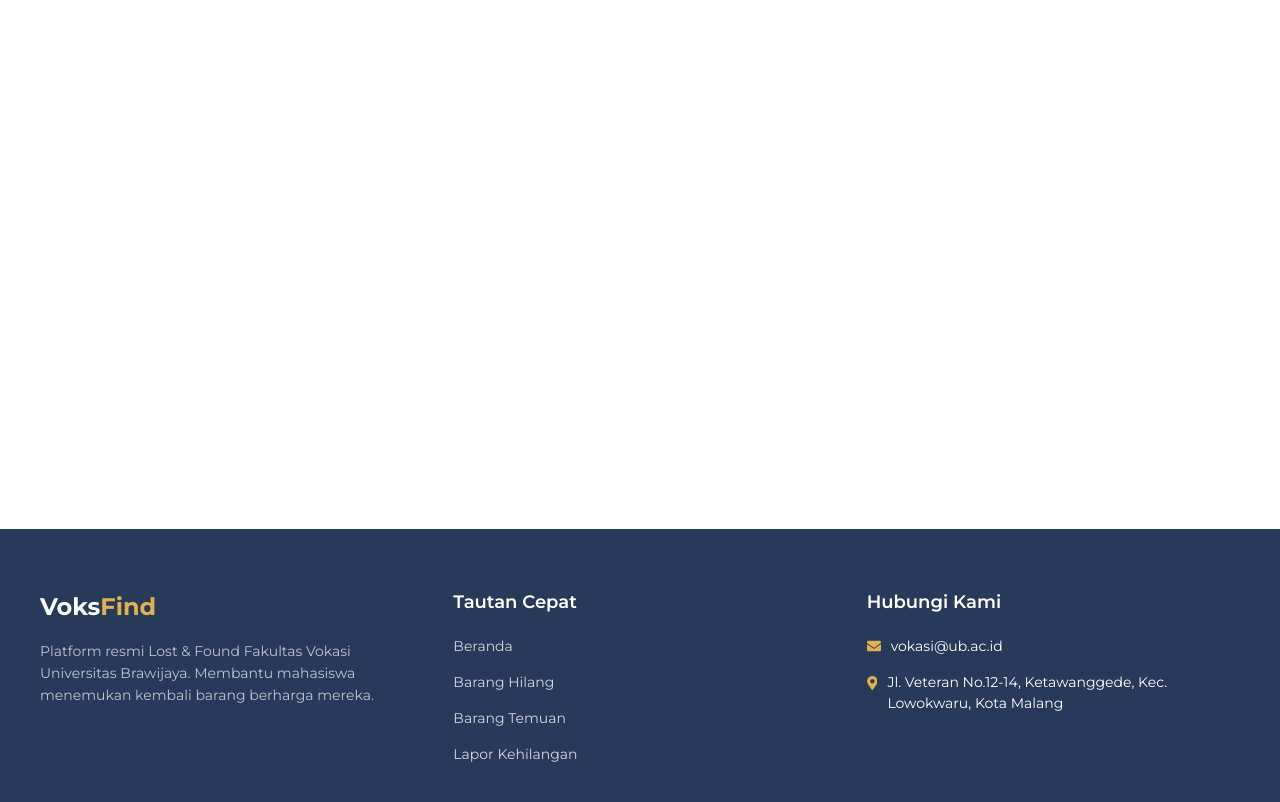
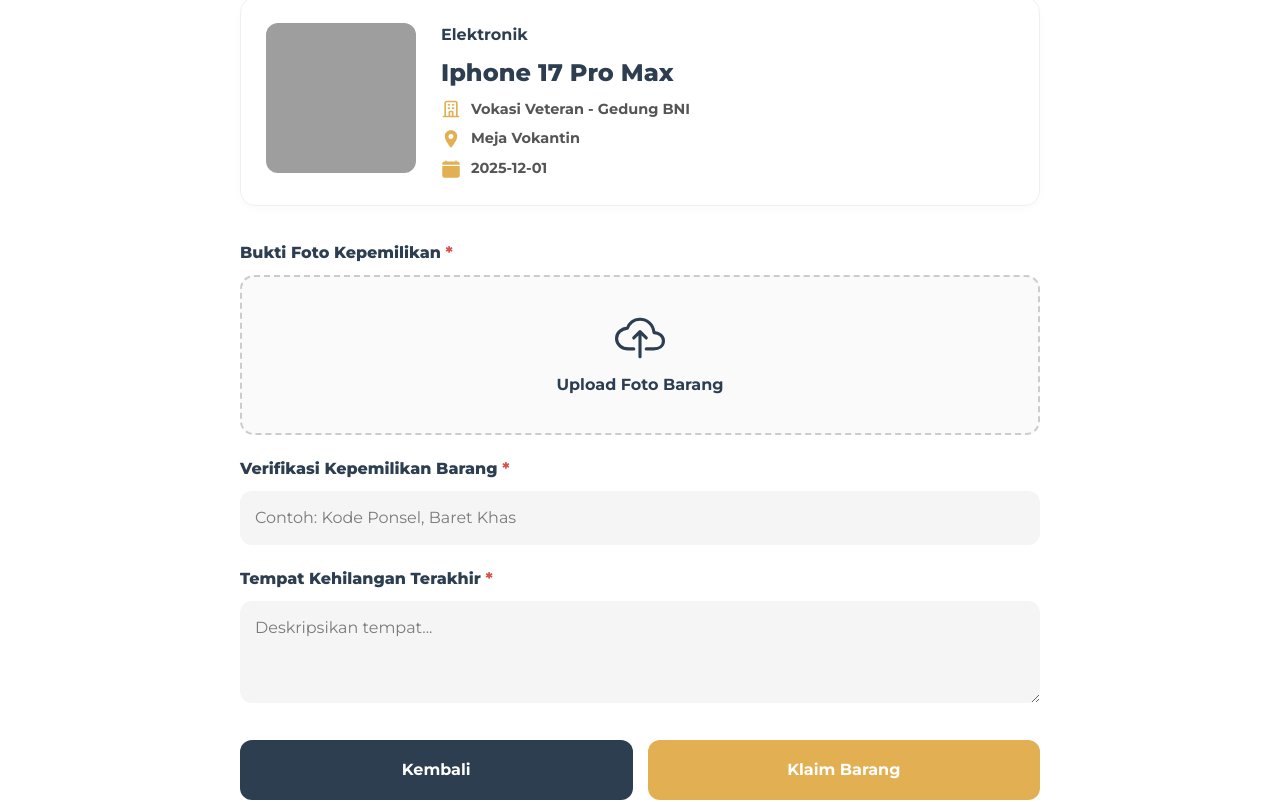
Before and after one commit to Taniaagokil/fe_uas_sem_2, a React (Vite) app: page /klaim/1 in a window 1280 px wide. Shown: the part 300-1102 px from the top of the page. Built offline with nearby package versions, Linux system fonts and the light colour scheme; grey boxes are pictures that could not be loaded.

Commit message:
slicing klaim barang

```diff
--- a/src/App.jsx
+++ b/src/App.jsx
@@ -10,6 +10,7 @@
 import TemuanDetailPage from './pages/TemuanDetailPage'
 import ProfilePage from './pages/ProfilePage'
 import RiwayatClaimPage from './pages/RiwayatClaimPage'
+import KlaimBarangPage from './pages/KlaimBarangPage';
 import ScrollToTop from './components/ScrollToTop' // Import ini
 import { itemsData } from './data/dummyData'
 
@@ -61,6 +62,7 @@
 
           <Route path="/barang/:id" element={<TemuanDetailPage items={items} />} />
           <Route path="/riwayat-claim" element={<RiwayatClaimPage />} />
+          <Route path="/klaim/:id" element={<KlaimBarangPage items={items} />} />
 
         </Routes>
       </div>
--- /dev/null
+++ b/src/pages/KlaimBarangPage.css
@@ -0,0 +1,59 @@
+@import url('https://fonts.googleapis.com/css2?family=Montserrat:wght@400;700;800&display=swap');
+
+.klaim-page-container { font-family: 'Montserrat', sans-serif; display: flex; justify-content: center; padding: 40px 20px; background-color: #fff; }
+.klaim-wrapper { width: 100%; max-width: 800px; }
+
+/* Font Weight Control */
+.text-extra-bold { font-weight: 800; color: #2D3E50; }
+.text-bold { font-weight: 700; color: #2D3E50; }
+.text-regular { font-weight: 400 !important; }
+
+.klaim-header-text { font-size: 32px; margin-bottom: 30px; }
+.text-yellow { color: #E2B053; }
+.text-danger { color: #d9534f; }
+
+/* Card Style */
+.klaim-preview-card { display: flex; gap: 25px; padding: 25px; border: 1px solid #f0f0f0; border-radius: 15px; margin-bottom: 35px; box-shadow: 0 4px 10px rgba(0,0,0,0.02); }
+.klaim-image-box img { width: 150px; height: 150px; object-fit: cover; border-radius: 12px; }
+.item-title-name { font-size: 24px; margin: 8px 0; }
+.item-metadata { display: flex; flex-direction: column; gap: 8px; font-size: 14.5px; }
+.meta-line { display: flex; align-items: center; gap: 10px; color: #555; }
+.icon-gold-style { color: #E2B053; font-size: 20px; }
+
+/* Form & Input */
+.form-input-group { margin-bottom: 22px; }
+.form-input-group label { display: block; margin-bottom: 10px; font-size: 16px; }
+.klaim-input { width: 100%; padding: 15px; border-radius: 12px; border: none; background: #F5F5F5; font-family: 'Montserrat'; outline: none; }
+
+/* Upload Box Centered */
+.upload-container { width: 100%; height: 160px; background: #fafafa; border: 2px dashed #ccc; border-radius: 14px; cursor: pointer; display: flex; justify-content: center; align-items: center; }
+.upload-inner-content { display: flex; flex-direction: column; align-items: center; gap: 10px; }
+.icon-upload-center { font-size: 50px; color: #2D3E50; }
+
+/* Buttons & Klik Animasi */
+.klaim-btn-row { display: flex; gap: 15px; margin-top: 30px; }
+.btn-back-navy, .btn-submit-gold { flex: 1; padding: 18px; border-radius: 12px; border: none; cursor: pointer; color: white; transition: 0.2s; }
+.btn-back-navy { background: #2D3E50; }
+.btn-submit-gold { background: #E2B053; }
+
+.klik-bounce:active { transform: scale(0.96); }
+.loading { opacity: 0.7; transform: scale(0.96); cursor: not-allowed; }
+
+/* MODAL POPUP ANIMATION */
+.modal-overlay { position: fixed; top: 0; left: 0; width: 100%; height: 100%; background: rgba(0,0,0,0.6); display: flex; justify-content: center; align-items: center; z-index: 1000; backdrop-filter: blur(2px); }
+.modal-card { background: white; padding: 45px; border-radius: 25px; text-align: center; max-width: 400px; box-shadow: 0 10px 25px rgba(0,0,0,0.1); }
+.check-circle { width: 70px; height: 70px; background: #E2B053; color: white; font-size: 35px; line-height: 70px; border-radius: 50%; margin: 0 auto 20px; }
+
+.animate-bounce-in {
+  animation: bounceIn 0.5s cubic-bezier(0.68, -0.55, 0.265, 1.55);
+}
+
+@keyframes bounceIn {
+  0% { transform: scale(0.3); opacity: 0; }
+  50% { transform: scale(1.05); opacity: 1; }
+  70% { transform: scale(0.9); }
+  100% { transform: scale(1); }
+}
+
+.animate-fade-in-page { animation: fadeIn 0.5s ease-out; }
+@keyframes fadeIn { from { opacity: 0; transform: translateY(10px); } to { opacity: 1; transform: translateY(0); } }
--- /dev/null
+++ b/src/pages/KlaimBarangPage.jsx
@@ -0,0 +1,122 @@
+import React, { useState } from 'react';
+import { useParams, useNavigate } from 'react-router-dom';
+import { HiOutlineOfficeBuilding } from 'react-icons/hi';
+import { IoLocationSharp, IoCalendarClear, IoCloudUploadOutline } from 'react-icons/io5';
+import './KlaimBarangPage.css';
+
+function KlaimBarangPage({ items = [] }) {
+  const { id } = useParams();
+  const navigate = useNavigate();
+  const [selectedFile, setSelectedFile] = useState(null);
+  const [showPopup, setShowPopup] = useState(false);
+  const [isSubmitting, setIsSubmitting] = useState(false);
+
+  // Samakan logika pencarian dengan TemuanDetailPage
+  const item = items.find((target) => target.id.toString() === id.toString());
+
+  if (!item) {
+    return (
+      <div className="error-screen">
+        <h2 className="text-bold">Ups! Detail barang tidak ditemukan.</h2>
+        <button onClick={() => navigate('/')} className="btn-gold-klaim">Kembali ke Beranda</button>
+      </div>
+    );
+  }
+
+  const handleFileChange = (e) => {
+    if (e.target.files[0]) setSelectedFile(e.target.files[0].name);
+  };
+
+  const handleSubmit = (e) => {
+    e.preventDefault();
+    setIsSubmitting(true);
+
+    setTimeout(() => {
+      setShowPopup(true);
+      setIsSubmitting(false);
+      setTimeout(() => {
+        setShowPopup(false);
+        navigate('/riwayat-claim');
+      }, 2300);
+    }, 600);
+  };
+
+  return (
+    <div className="klaim-page-container animate-fade-in-page">
+      <div className="klaim-wrapper">
+        <h1 className="klaim-header-text text-extra-bold">
+          Klaim <span className="text-yellow">Barang</span>
+        </h1>
+
+        {/* Card Info Barang - Diambil dari data yang sama dengan Detail Page */}
+        <div className="klaim-preview-card">
+          <div className="klaim-image-box">
+            <img src={item.foto || item.image} alt={item.nama} />
+          </div>
+          <div className="klaim-info-box">
+            <div className="klaim-badge-cat text-bold">{item.kategori || 'Elektronik'}</div>
+            <h2 className="item-title-name text-extra-bold">{item.nama}</h2>
+            <div className="item-metadata">
+              <div className="meta-line text-bold">
+                <HiOutlineOfficeBuilding className="icon-gold-style" />
+                <span>{item.lokasi || 'Vokasi Veteran - Gedung BNI'}</span>
+              </div>
+              <div className="meta-line text-bold">
+                <IoLocationSharp className="icon-gold-style" />
+                <span>{item.lokasiDetail || 'Meja Vokantin'}</span>
+              </div>
+              <div className="meta-line text-bold">
+                <IoCalendarClear className="icon-gold-style" />
+                <span>{item.tanggal || '1 Desember 2025'}</span>
+              </div>
+            </div>
+          </div>
+        </div>
+
+        {/* Form Klaim */}
+        <form onSubmit={handleSubmit} className="klaim-form-body">
+          <div className="form-input-group">
+            <label className="text-extra-bold">Bukti Foto Kepemilikan <span className="text-danger">*</span></label>
+            <div className="upload-container klik-bounce" onClick={() => document.getElementById('fileInput').click()}>
+              <div className="upload-inner-content">
+                <IoCloudUploadOutline className="icon-upload-center" />
+                <span className="text-bold">{selectedFile ? selectedFile : 'Upload Foto Barang'}</span>
+              </div>
+              <input type="file" id="fileInput" hidden onChange={handleFileChange} required />
+            </div>
+          </div>
+
+          <div className="form-input-group">
+            <label className="text-extra-bold">Verifikasi Kepemilikan Barang <span className="text-danger">*</span></label>
+            <input type="text" className="klaim-input text-regular" placeholder="Contoh: Kode Ponsel, Baret Khas" required />
+          </div>
+
+          <div className="form-input-group">
+            <label className="text-extra-bold">Tempat Kehilangan Terakhir <span className="text-danger">*</span></label>
+            <textarea className="klaim-input text-regular" placeholder="Deskripsikan tempat..." rows="3" required />
+          </div>
+
+          <div className="klaim-btn-row">
+            <button type="button" className="btn-back-navy text-bold klik-bounce" onClick={() => navigate(-1)}>Kembali</button>
+            <button type="submit" className={`btn-submit-gold text-bold ${isSubmitting ? 'loading' : 'klik-bounce'}`}>
+              {isSubmitting ? 'Mengirim...' : 'Klaim Barang'}
+            </button>
+          </div>
+        </form>
+      </div>
+
+      {/* SUCCESS POPUP WITH BOUNCE ANIMATION */}
+      {showPopup && (
+        <div className="modal-overlay">
+          <div className="modal-card animate-bounce-in">
+            <div className="check-circle">✓</div>
+            <h3 className="text-extra-bold">Berhasil Diajukan!</h3>
+            <p className="text-regular">Mengarahkan ke halaman riwayat...</p>
+          </div>
+        </div>
+      )}
+    </div>
+  );
+}
+
+export default KlaimBarangPage;
--- a/src/pages/TemuanDetailPage.jsx
+++ b/src/pages/TemuanDetailPage.jsx
@@ -78,9 +78,12 @@
               <button className="btn-navy-back" onClick={() => navigate('/')}>
                 Kembali ke beranda
               </button>
-              <button className="btn-yellow-claim" onClick={() => alert('Form klaim akan segera dibuka!')}>
-                Ajukan Klaim
-              </button>
+              <button
+  className="btn-yellow-claim"
+  onClick={() => navigate(`/klaim/${item.id}`)}
+>
+  Ajukan Klaim
+</button>
             </div>
           </div>
         </div>
```
